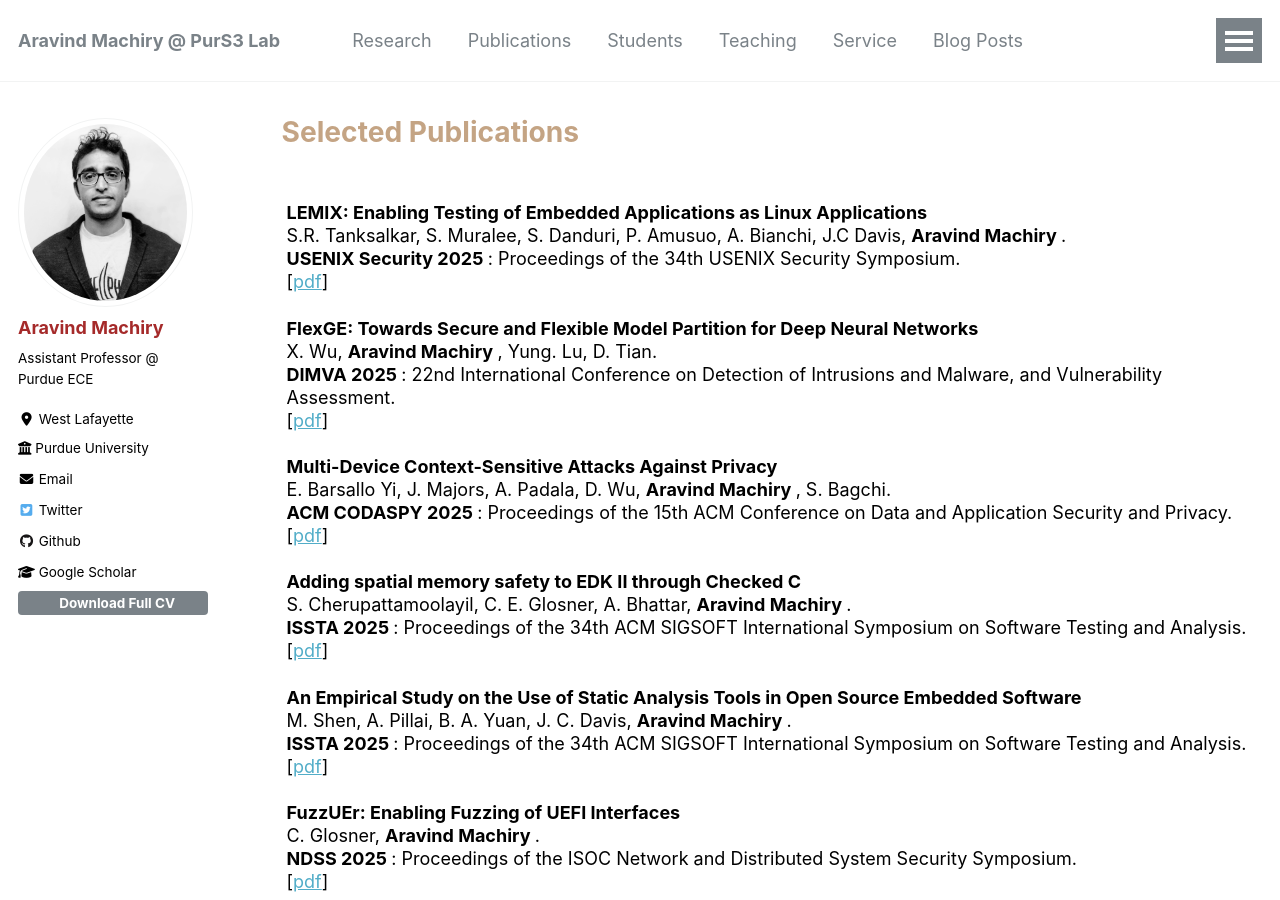
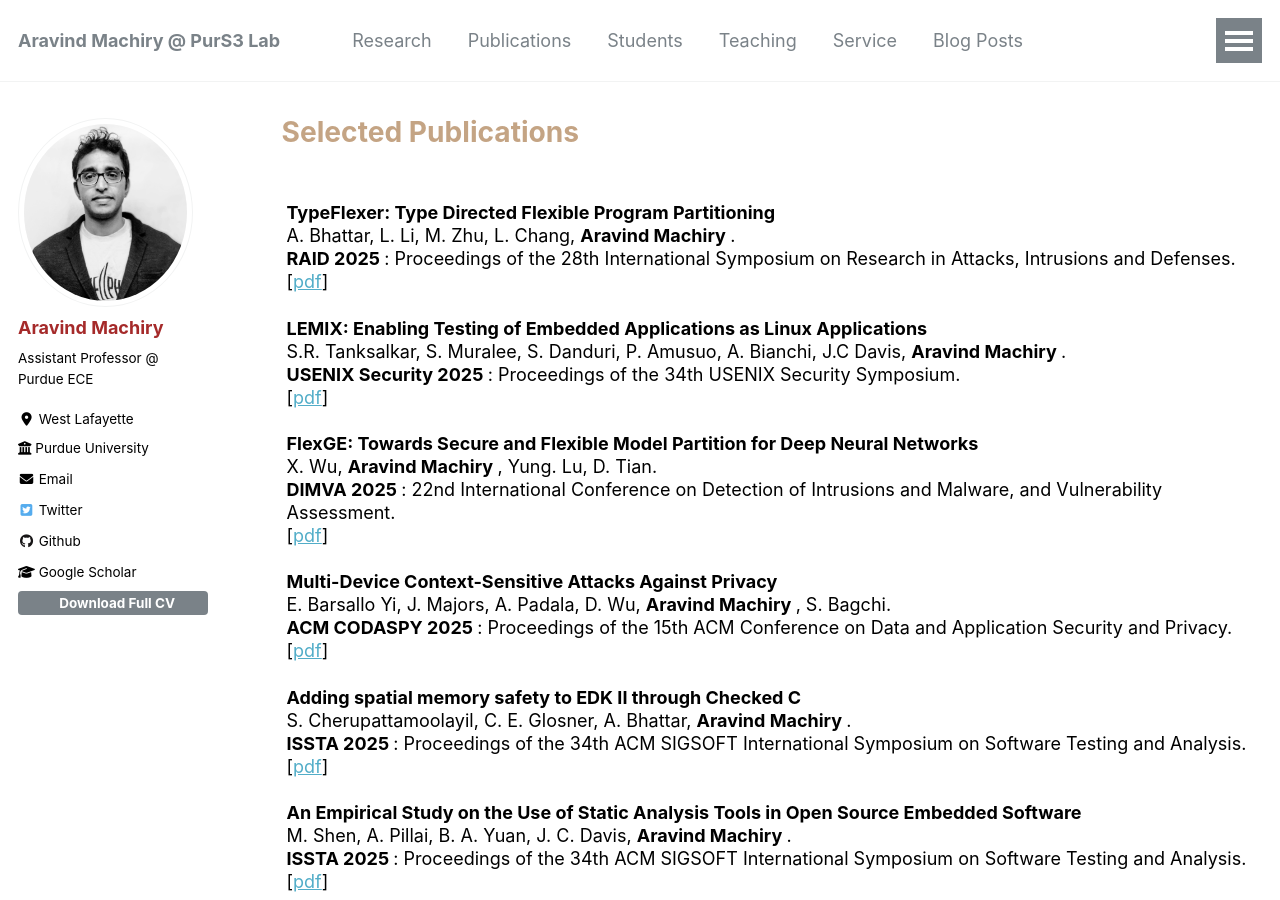
Before and after one commit to Machiry/machiry.github.io, a Jekyll site: the page built from _publications/index.html, in a window 1280 px wide and 900 px high. Built offline with Jekyll 4.4.1, drawn with Linux system fonts in a browser that asks for light colours; nearby versions of some CDN libraries.

Commit message:
adding all

```diff
--- a/_publications/index.html
+++ b/_publications/index.html
@@ -8,6 +8,14 @@ author_profile: true
     <script src="https://kit.fontawesome.com/a076d05399.js"></script>
 
     <br/>
+
+		<p>
+
+		<strong>TypeFlexer: Type Directed Flexible Program Partitioning</strong><br>
+		A. Bhattar, L. Li, M. Zhu, L. Chang, <b> Aravind Machiry </b>.<br>
+		<b> RAID 2025 </b> : Proceedings of the 28th International Symposium on Research in Attacks, Intrusions and Defenses. <br>
+		[<a href="/files/typeflexerraid2025.pdf">pdf</a>]
+	</p>
 
 	<p>
 
```
Also changed, not shown: _pages/about.md (+1 -1 lines), 1 other file.
